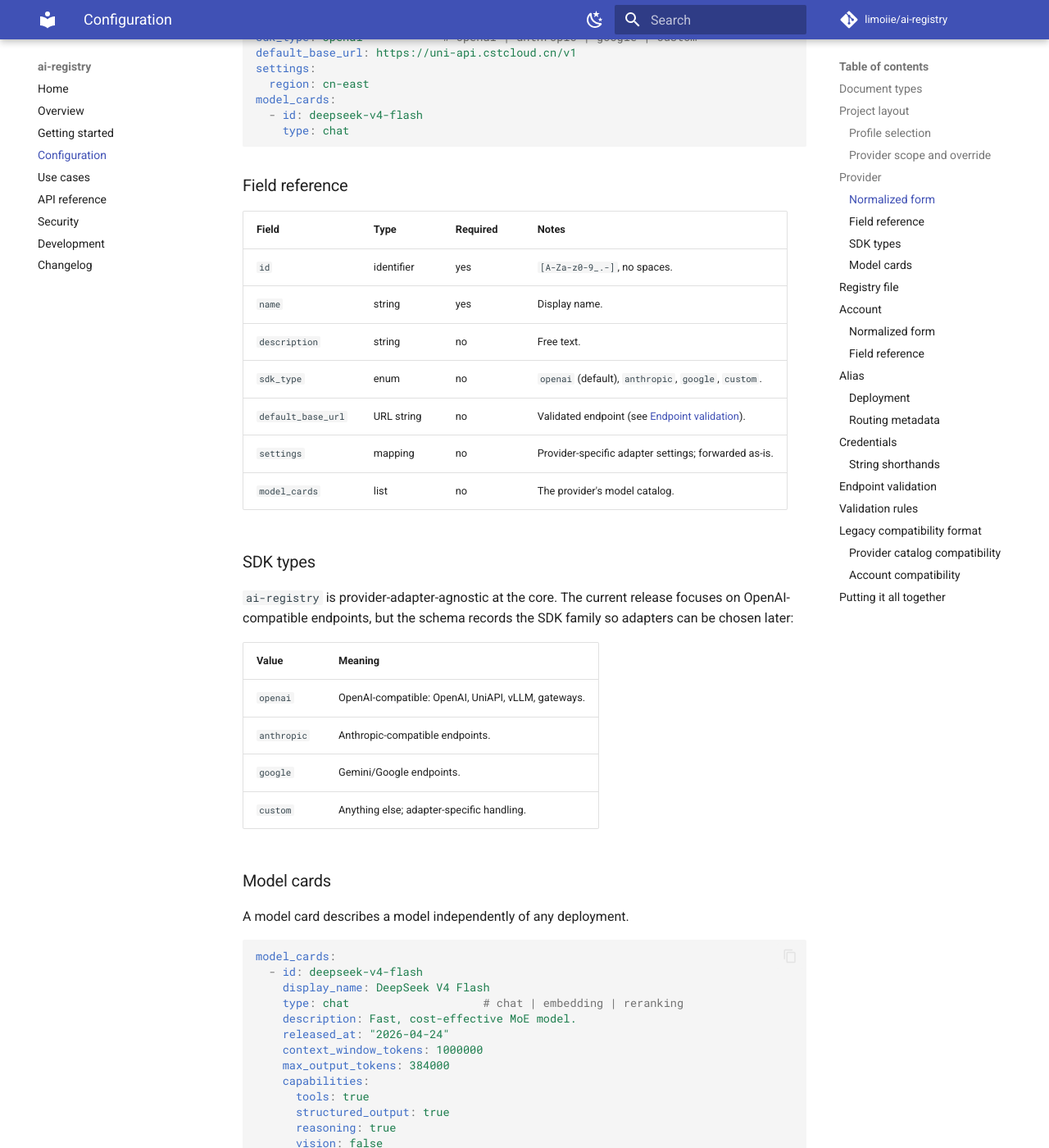
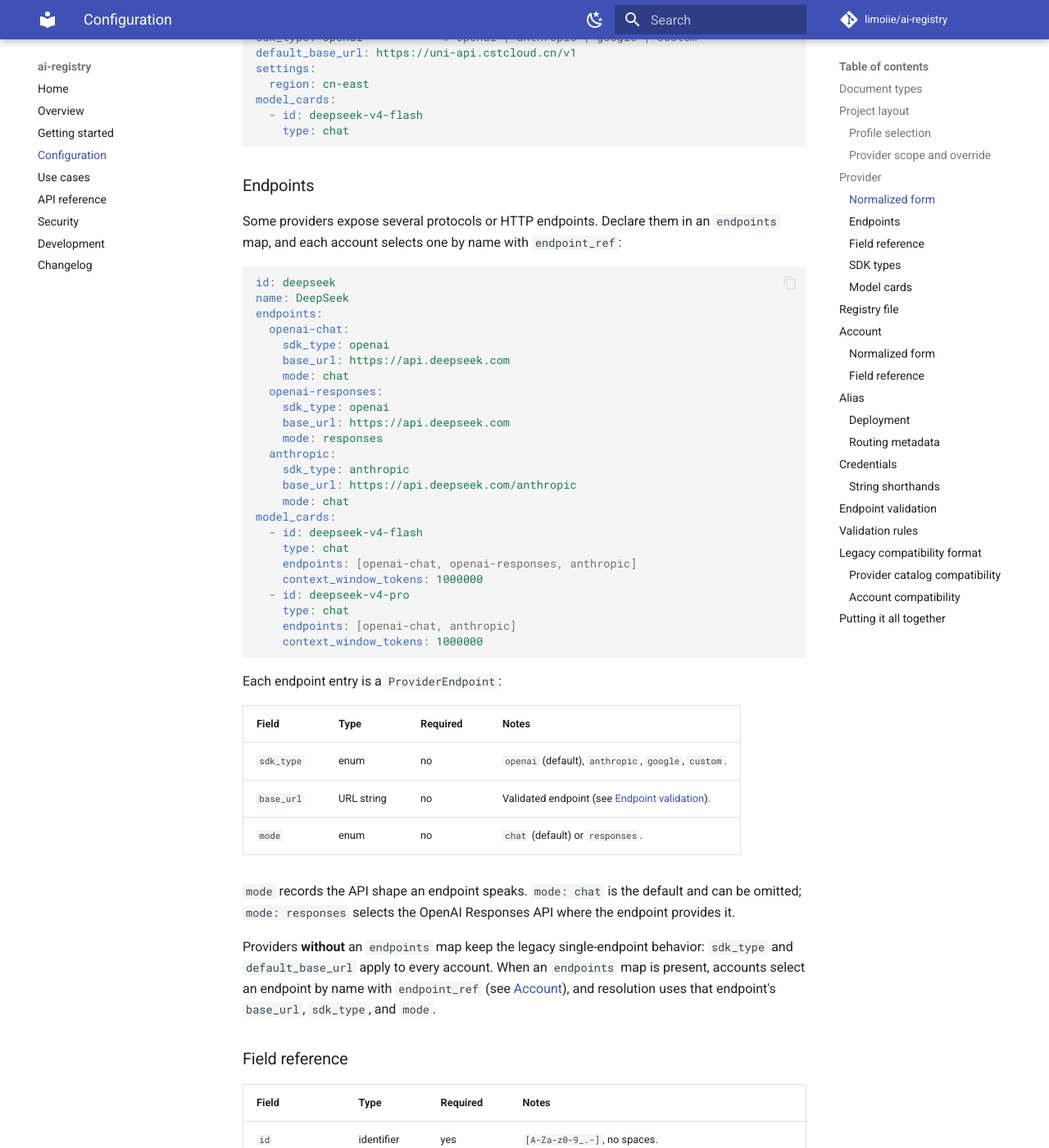
Before and after one commit to limoiie/ai-registry, an MkDocs documentation site: the page built from docs/configuration.md, in a window 1280 px wide and 1400 px high, scrolled down 2908 px. Shown: the whole window at 82% size. Built offline with MkDocs 1.6.1 and Material for MkDocs 9.7.7, drawn with Linux system fonts in a browser that asks for light colours; comment, search, counter and statistics services are not loaded; some of the changed text lies outside the part shown.

Commit message:
docs: add multi-protocol endpoint examples and reference

````diff
--- a/docs/configuration.md
+++ b/docs/configuration.md
@@ -127,6 +127,56 @@ model_cards:
     type: chat
 ```
 
+### Endpoints
+
+Some providers expose several protocols or HTTP endpoints. Declare them in an
+`endpoints` map, and each account selects one by name with `endpoint_ref`:
+
+```yaml
+id: deepseek
+name: DeepSeek
+endpoints:
+  openai-chat:
+    sdk_type: openai
+    base_url: https://api.deepseek.com
+    mode: chat
+  openai-responses:
+    sdk_type: openai
+    base_url: https://api.deepseek.com
+    mode: responses
+  anthropic:
+    sdk_type: anthropic
+    base_url: https://api.deepseek.com/anthropic
+    mode: chat
+model_cards:
+  - id: deepseek-v4-flash
+    type: chat
+    endpoints: [openai-chat, openai-responses, anthropic]
+    context_window_tokens: 1000000
+  - id: deepseek-v4-pro
+    type: chat
+    endpoints: [openai-chat, anthropic]
+    context_window_tokens: 1000000
+```
+
+Each endpoint entry is a `ProviderEndpoint`:
+
+| Field | Type | Required | Notes |
+| --- | --- | --- | --- |
+| `sdk_type` | enum | no | `openai` (default), `anthropic`, `google`, `custom`. |
+| `base_url` | URL string | no | Validated endpoint (see [Endpoint validation](#endpoint-validation)). |
+| `mode` | enum | no | `chat` (default) or `responses`. |
+
+`mode` records the API shape an endpoint speaks. `mode: chat` is the default and
+can be omitted; `mode: responses` selects the OpenAI Responses API where the
+endpoint provides it.
+
+Providers **without** an `endpoints` map keep the legacy single-endpoint
+behavior: `sdk_type` and `default_base_url` apply to every account. When an
+`endpoints` map is present, accounts select an endpoint by name with
+`endpoint_ref` (see [Account](#account)), and resolution uses that endpoint's
+`base_url`, `sdk_type`, and `mode`.
+
 ### Field reference
 
 | Field | Type | Required | Notes |
@@ -134,8 +184,9 @@ model_cards:
 | `id` | identifier | yes | `[A-Za-z0-9_.-]`, no spaces. |
 | `name` | string | yes | Display name. |
 | `description` | string | no | Free text. |
-| `sdk_type` | enum | no | `openai` (default), `anthropic`, `google`, `custom`. |
-| `default_base_url` | URL string | no | Validated endpoint (see [Endpoint validation](#endpoint-validation)). |
+| `sdk_type` | enum | no | `openai` (default), `anthropic`, `google`, `custom`. Used when no `endpoints` map is declared. |
+| `default_base_url` | URL string | no | Validated endpoint (see [Endpoint validation](#endpoint-validation)). Used when no `endpoints` map is declared. |
+| `endpoints` | mapping | no | Named endpoint map (see [Endpoints](#endpoints)). |
 | `settings` | mapping | no | Provider-specific adapter settings; forwarded as-is. |
 | `model_cards` | list | no | The provider's model catalog. |
 
@@ -184,6 +235,7 @@ model_cards:
 | `context_window_tokens` | positive int | no | Context limit. |
 | `max_output_tokens` | positive int | no | Output limit. |
 | `embedding_dimension` | positive int | no | For embedding models. |
+| `endpoints` | list of endpoint ids | no | Endpoint names on which this model is available; resolution rejects endpoint selections not listed here. |
 | `capabilities` | mapping | no | Also accepted as `abilities` (see [legacy compatibility](#provider-catalog-compatibility)). |
 | `metadata` | mapping | no | Arbitrary adapter metadata. |
 
@@ -225,10 +277,10 @@ base URLs.
 ```yaml
 accounts:
   - id: uniapi-primary
-    provider_id: uniapi
-    endpoint: https://uni-api.cstcloud.cn/v1   # optional override
+    provider_id: deepseek
+    endpoint_ref: openai-responses            # selects a provider endpoint by name
     credential:
-      env: UNIAPI_PRIMARY_KEY
+      env: DEEPSEEK_API_KEY
     enabled_models:
       - deepseek-v4-flash
     enabled: true
@@ -244,6 +296,7 @@ accounts:
 | `id` | identifier | yes | Unique across accounts. |
 | `provider_id` | identifier | yes | Must reference a configured provider. |
 | `endpoint` | URL string | no | Overrides the provider `default_base_url`. Also accepted as `base_url`. |
+| `endpoint_ref` | identifier | no | Selects a named provider `endpoints` entry (see [Endpoints](#endpoints)). Cannot be combined with `endpoint`. |
 | `credential` | credential ref | no | Exactly one of `env` or `secret_ref` (see [Credentials](#credentials)). Also accepted as `api_key` for the shape, but literal keys are rejected. |
 | `enabled_models` | list of model ids | no | The models this account exposes. Resolution rejects models not listed here. |
 | `enabled` | bool | no | Default `true`. Disabled accounts are excluded from aliases and direct resolution. |
@@ -345,8 +398,9 @@ resolution time. See [Security](security.md).
 
 ## Endpoint validation
 
-`default_base_url` (provider) and `endpoint`/`base_url` (account) are validated
-at load time. The following are rejected:
+`default_base_url` (provider), `base_url` (provider `endpoints` entry), and
+`endpoint`/`base_url` (account) are validated at load time. The following are
+rejected:
 
 - URLs with userinfo, e.g. `https://user:pass@host/v1`;
 - query or fragment parameters whose names look credential-bearing, e.g.
````
Also changed, not shown: docs/api-reference.md (+19 -1 lines), docs/getting-started.md (+5 -0 lines), docs/plans/2026-08-12-multi-protocol-endpoints-implementation.md (+5 -1 lines), 4 other files.
